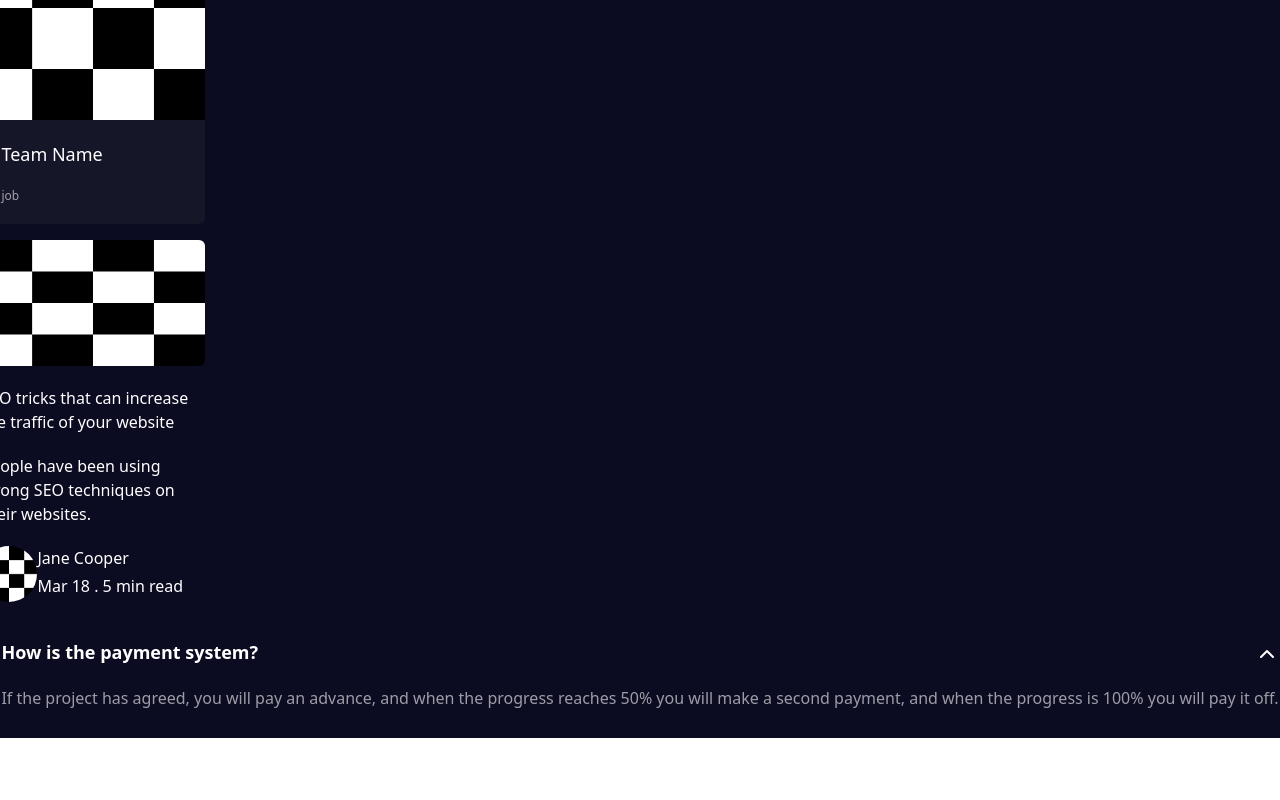
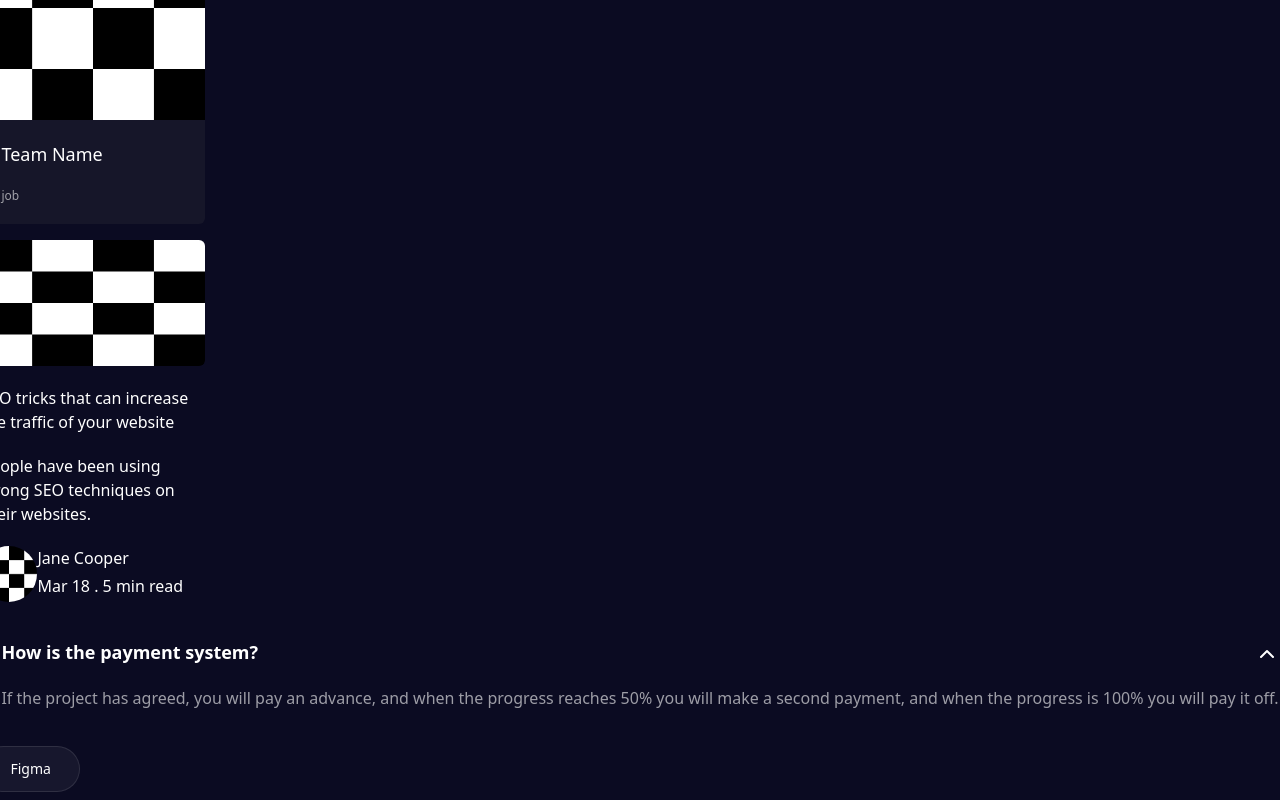
Before and after one commit to Rakemoon/collosal-slicing-figma, a Next.js app: page /components in a window 1280 px wide. Shown: the part 2432-3232 px from the top of the page. Before the commit the page ends 3170 px from the top, so only its background shows below. Built offline with nearby package versions, Linux system fonts and the light colour scheme.

Commit message:
feat(components): Add cloud tag components

```diff
--- a/src/app/components/page.tsx
+++ b/src/app/components/page.tsx
@@ -1,6 +1,6 @@
 import Button from "#components/atoms/button";
 import FigmaIcon from "#components/icons/figma";
-import { FeatureCard } from "#components/molecules/feature-card";
+import FeatureCard from "#components/molecules/feature-card";
 import Callout from "#components/molecules/callout";
 import Footer from "#components/organism/footer";
 import Navbar from "#components/organism/navbar";
@@ -11,6 +11,7 @@ import TeamCard from "#components/molecules/team-card";
 import BlogCard from "#components/molecules/blog-card";
 import FaqAccordion from "#components/molecules/faq-accordion";
 import PageDescription from "#components/atoms/page-description";
+import CloudTag from "#components/atoms/cloud-tag";
 
 export default function Components() {
     return <div className="grid place-content-center min-h-screen bg-dark text-muted gap-4 p-2 max-w-full">
@@ -304,5 +305,8 @@ export default function Components() {
         <FaqAccordion title="How is the payment system?">
             <PageDescription>If the project has agreed, you will pay an advance, and when the progress reaches 50% you will make a second payment, and when the progress is 100% you will pay it off.</PageDescription>
         </FaqAccordion>
+        <div>
+            <CloudTag>Figma</CloudTag>
+        </div>
     </div>
 }
--- a/src/app/page.tsx
+++ b/src/app/page.tsx
@@ -5,7 +5,7 @@ import PageTitle from "#components/atoms/page-title";
 import Section from "#components/atoms/section";
 import SectionBadge from "#components/atoms/section-badge";
 import FigmaIcon from "#components/icons/figma";
-import { FeatureCard } from "#components/molecules/feature-card";
+import FeatureCard from "#components/molecules/feature-card";
 import LogoSponsors from "#components/molecules/logo-sponsors";
 import Navbar from "#components/organism/navbar";
 import Image from "next/image";
--- /dev/null
+++ b/src/components/atoms/cloud-tag.tsx
@@ -0,0 +1,24 @@
+import { cn } from "#utils/index";
+import { forwardRef, ReactNode } from "react";
+
+type CloudTagProps = {
+    children: ReactNode;
+    className?: string;
+}
+
+const CloudTag = forwardRef<HTMLSpanElement, CloudTagProps>(
+    function CloudTag({ children, className = "" }, ref) {
+        return <span
+            ref={ref}
+            className={
+                cn(
+                    "inline-flex items-center rounded-full text-sm font-medium bg-light text-white box-border px-7 py-3 border-white border-opacity-10 border",
+                    className
+                )
+            }>
+            {children}
+        </span>;
+    }
+);
+
+export default CloudTag;
--- a/src/components/molecules/feature-card.tsx
+++ b/src/components/molecules/feature-card.tsx
@@ -5,7 +5,7 @@ type FeatureCardProps = {
     readonly title: string,
     readonly children: ReactNode,
 }
-export function FeatureCard({ icon, title, children}: FeatureCardProps) {
+export default function FeatureCard({ icon, title, children}: FeatureCardProps) {
     return <article className="flex flex-col gap-5 bg-light p-10 rounded-md">
         {icon}
         <h2 className="mt-2 font-bold text-base">{title}</h2>
```
